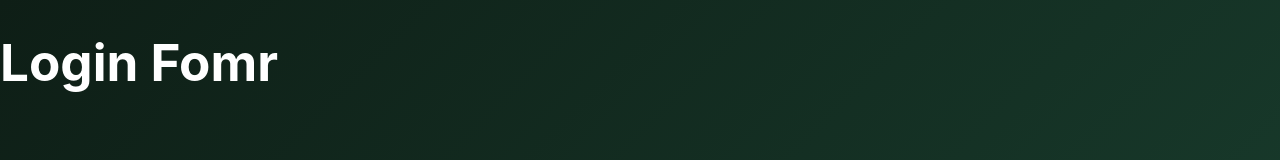
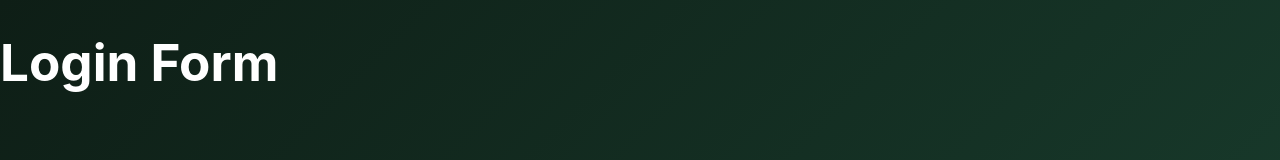
Before and after one commit to luidji95/Bank-Application, a React (Vite) app: page /login in a window 1280 px wide. Shown: the top 160 px of the page. Built offline with nearby package versions, Linux system fonts and the light colour scheme.

Commit message:
minor changes

```diff
--- a/src/LoginForm.jsx
+++ b/src/LoginForm.jsx
@@ -6,7 +6,7 @@ const LoginForm = () => {
   // Da radi login sign up
   return (
     <div>
-      <h1>Login Fomr</h1>
+      <h1>Login Form</h1>
     </div>
   );
 };
```
